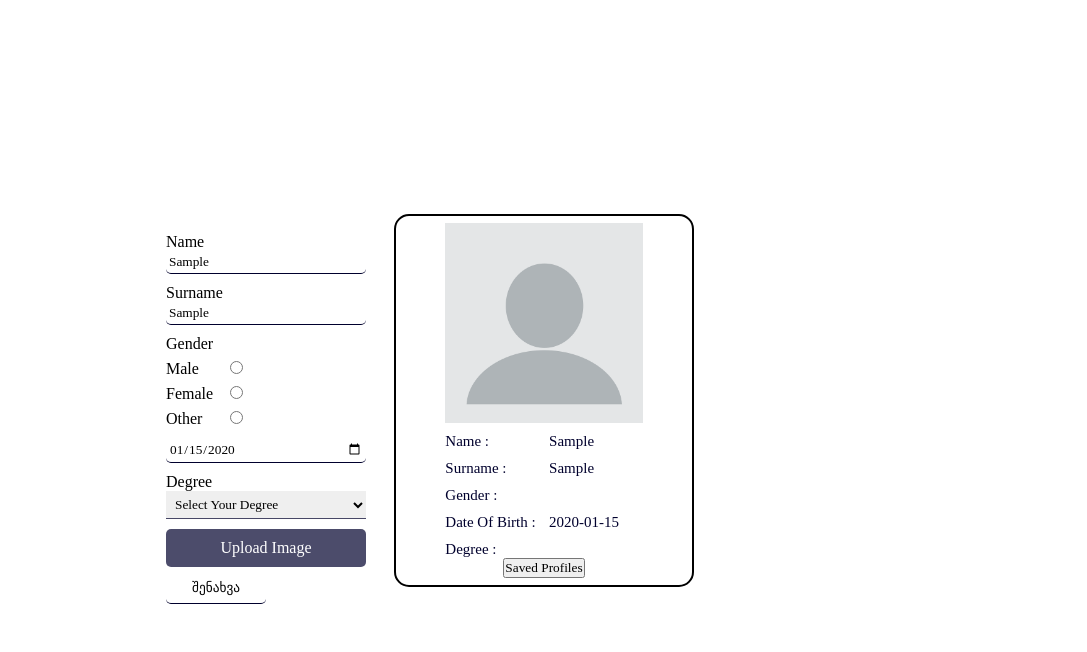
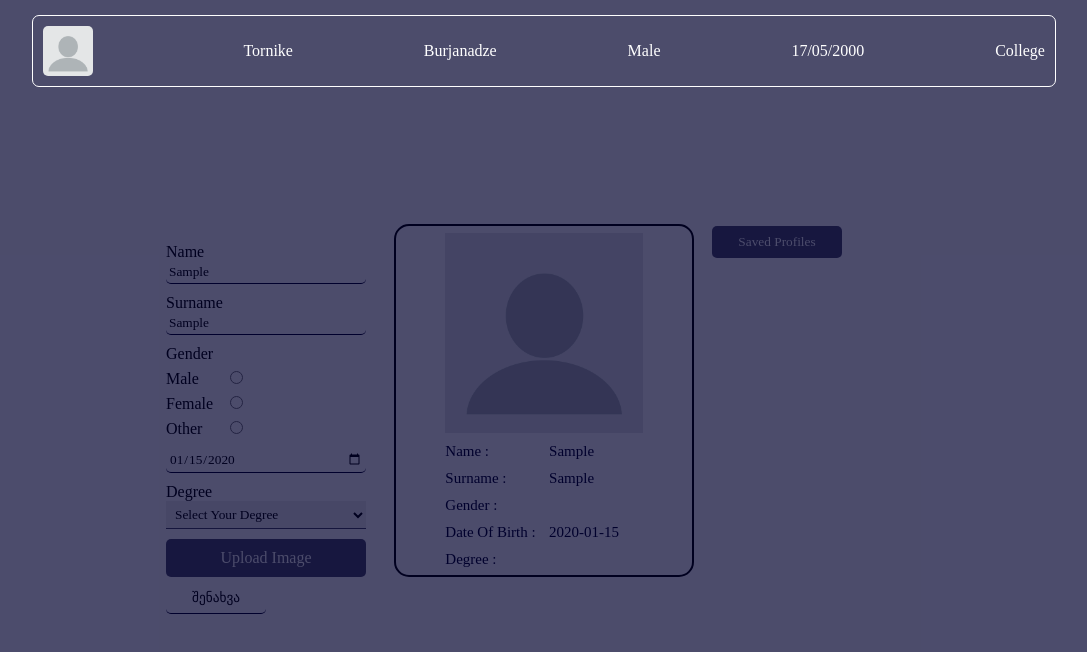
Before and after one commit to t0rn1k3/profile-card-maker, a plain HTML site: page index.html in a window 1280 px wide. Both pictures are taken after typing "Sample", "Sample", "2020-01-15" into the empty fields and a click on the button "Saved Profiles". Shown: the whole page, without its empty margins (96-1183 px from the left). Drawn offline with Linux system fonts and the light colour scheme; a web font is replaced by a local one.

Commit message:
add another page for saved profiles

```diff
--- a/css/styles.css
+++ b/css/styles.css
@@ -96,5 +96,56 @@ select {
     padding: 5px;
 }
 .saved-profiles {
-
+    width: 130px;
+    padding: 8px;
+    border: 0;
+    border-radius: 5px;
+    background-color: rgba(0, 0, 45, .7);
+    color: white;
+    position: absolute;
+    right: -150px;
+    top: 0;
+    cursor: pointer;
 }
+.diplay-profiles {
+    position: absolute;
+    width: 100%;
+    height: 100%;
+    background-color: rgba(0, 0, 45, .7);
+    display: none;
+    flex-direction: column;
+    align-items: center;
+}
+.display-saved {
+    width: 80%;
+    margin: 15px auto;
+    border: 1px solid white;
+    padding: 10px;
+    border-radius: 7px;
+    color: white;
+    display: flex;
+    align-items: center;
+    justify-content: space-between;
+    transition: .3s;
+}
+.display-saved:hover {
+    border: 1px solid rgb(0, 0, 45);
+    color: rgba(0, 0, 45, .7);
+    background-color: rgb(247, 245, 255);
+}
+.display-saved-image {
+    width: 50px;
+    height: 50px;
+    border-radius: 5px;
+}
+.display-saved-image img {
+    width: 100%;
+    height: 100%;
+    border-radius: 5px;
+}
+.saved-info {
+    width: 80%;
+    display: flex;
+    justify-content: space-between;
+    align-items: center;
+}
--- a/index.html
+++ b/index.html
@@ -109,6 +109,20 @@
         </div>
         <button type="button" class="saved-profiles">saved profiles</button>
     </div>
+    <div class="diplay-profiles">
+        <div class="display-saved">
+            <div class="display-saved-image">
+                <img src="images/profile.png" alt="">
+            </div>
+            <div class="saved-info">
+                <span>tornike</span>
+                <span>Burjanadze</span>
+                <span>male</span>
+                <span>17/05/2000</span>
+                <span>college</span>
+            </div>
+        </div>
+    </div>
 
 
     <script src="js/scripts.js"></script>
--- a/js/scripts.js
+++ b/js/scripts.js
@@ -18,6 +18,9 @@ const genderSpan = document.querySelector('#sex');
 const dateOfBirth = document.querySelector('#dateOfBirth');
 const degree = document.querySelector('#degree');
 const uploadedImage = document.querySelector('#uploadedImage');
+
+const saveButton = document.querySelector('.saved-profiles');
+const displayProfiles = document.querySelector('.diplay-profiles')
 
 // display input values in profile card
 
@@ -49,4 +52,11 @@ fileInput.addEventListener('change', (event)=> {
         }
         reader.readAsDataURL(file);
     }
-})
+});
+
+//show saved profiles after click
+saveButton.addEventListener('click', ()=> {
+    displayProfiles.style.display = 'flex';
+});
+
+// load data from localstorage
```
